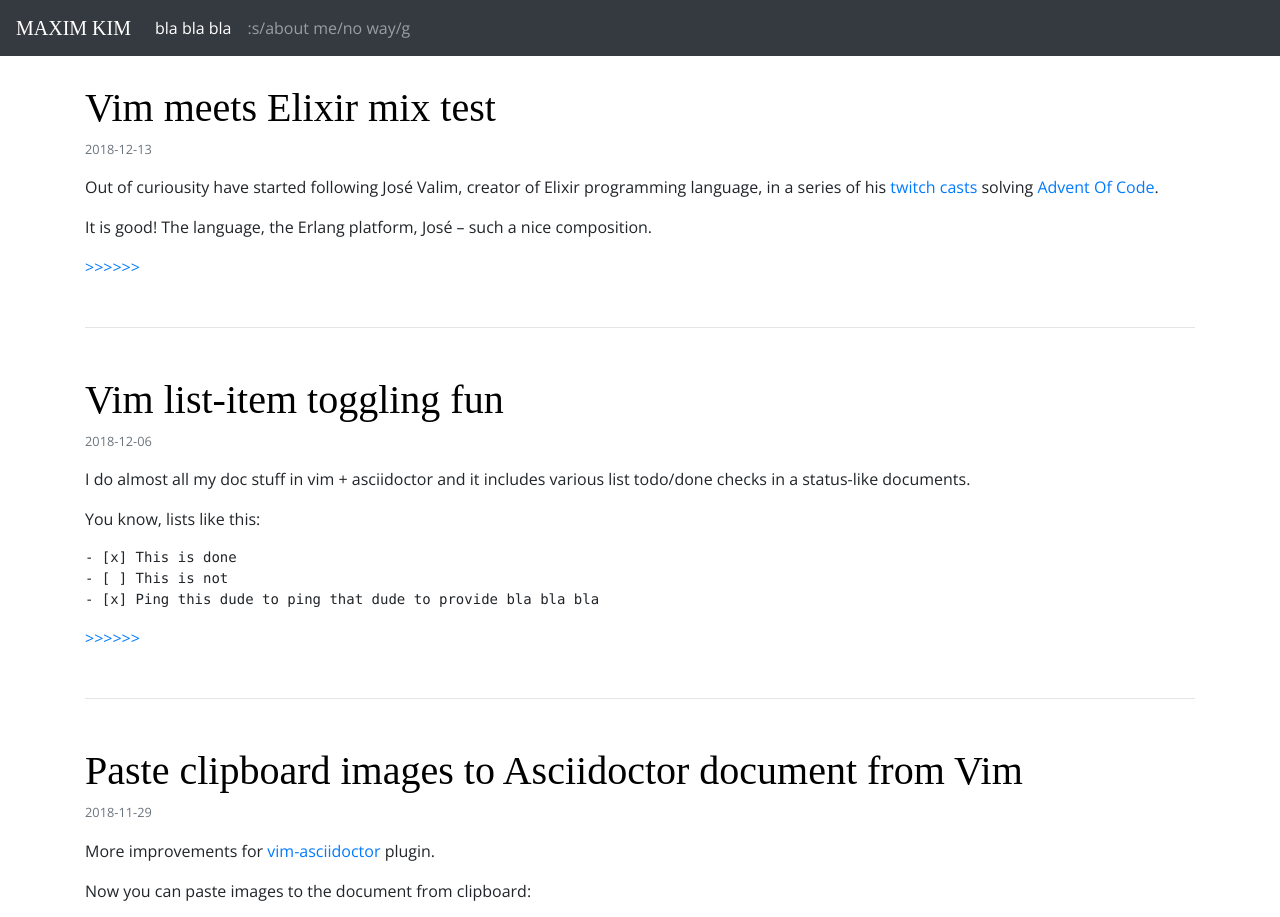
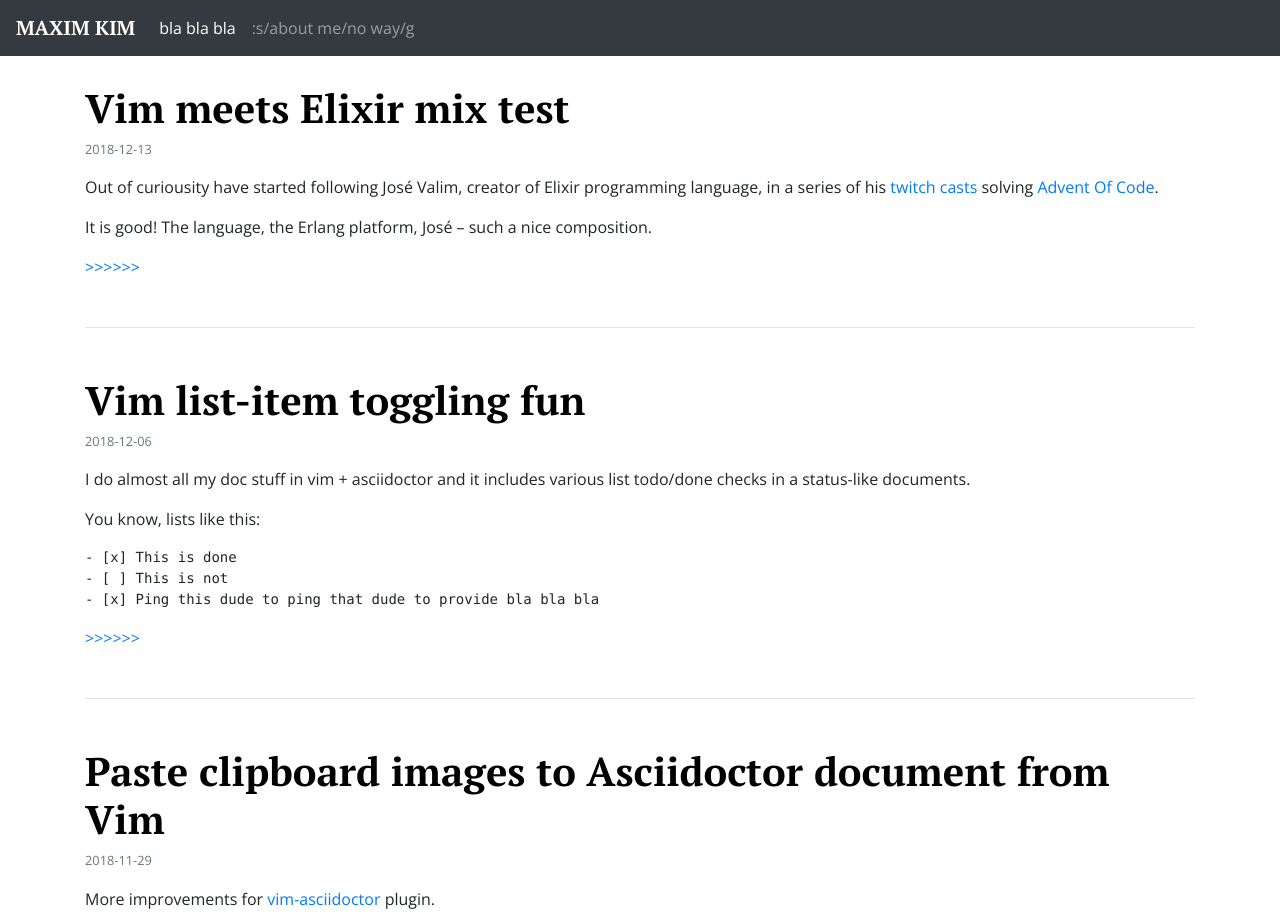
Before and after one commit to habamax/habamax.github.io, a Jekyll site: the page built from index.html, in a window 1280 px wide and 1400 px high. Shown: the top 917 px of the window. Built offline with Jekyll 4.4.1, drawn with Linux system fonts in a browser that asks for light colours; nearby versions of some CDN libraries; the list of posts is cut into pages by our own code; comment, search, counter and statistics services are not loaded; grey boxes are pictures that could not be loaded.

Commit message:
really use PT Serif

```diff
--- a/_sass/main.scss
+++ b/_sass/main.scss
@@ -19,11 +19,11 @@ footer {
 
 
 .navbar-brand {
-	font-family: 'Spectral', serif;
+	font-family: 'PT Serif', serif;
 }
 
 h1,h2,h3,h4,h5,h6 {
-	font-family: 'Spectral', serif;
+	font-family: 'PT Serif', serif;
 }
 h1 > a {
 	color: #000;
```
